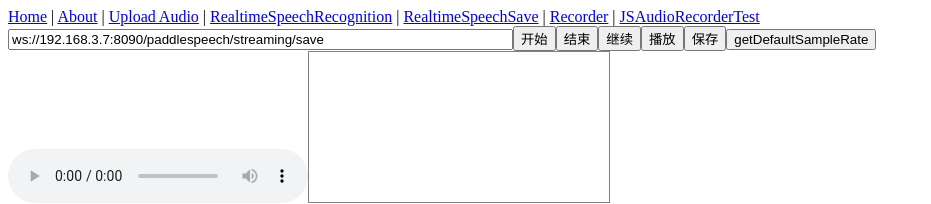
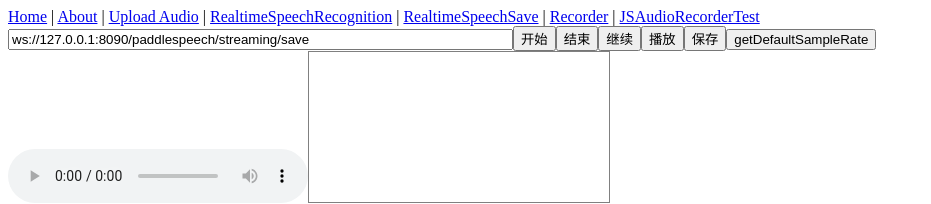
Before and after one commit to litongjava/listen-know-web, a Vue app: page /#/RealtimeSpeechSave in a window 1280 px wide. Shown: the top 204 px of the page, without its empty margins (0-931 px from the left). Built offline with nearby package versions, Linux system fonts and the light colour scheme.

Commit message:
change to 127.0.0.1

```diff
--- a/src/components/RealtimeSpeechRecognition.vue
+++ b/src/components/RealtimeSpeechRecognition.vue
@@ -27,7 +27,7 @@ export default {
   name: "RealtimeSpeechRecognition",
   data() {
     return {
-      serverUrl: 'ws://192.168.3.7:8090/paddlespeech/asr/streaming',
+      serverUrl: 'ws://127.0.0.1:8090/paddlespeech/asr/streaming',
       // serverUrl: 'ws://192.168.3.7:8090/paddlespeech/streaming/save',
       startName: null,
       wsConnection: null,
--- a/src/components/RealtimeSpeechSave.vue
+++ b/src/components/RealtimeSpeechSave.vue
@@ -24,7 +24,7 @@ export default {
   data() {
     return {
       //serverUrl: 'ws://192.168.3.7:8090/paddlespeech/asr/streaming',
-      serverUrl: 'ws://192.168.3.7:8090/paddlespeech/streaming/save',
+      serverUrl: 'ws://127.0.0.1:8090/paddlespeech/streaming/save',
       startName: null,
       wsConnection: null,
       recording: false,
```
